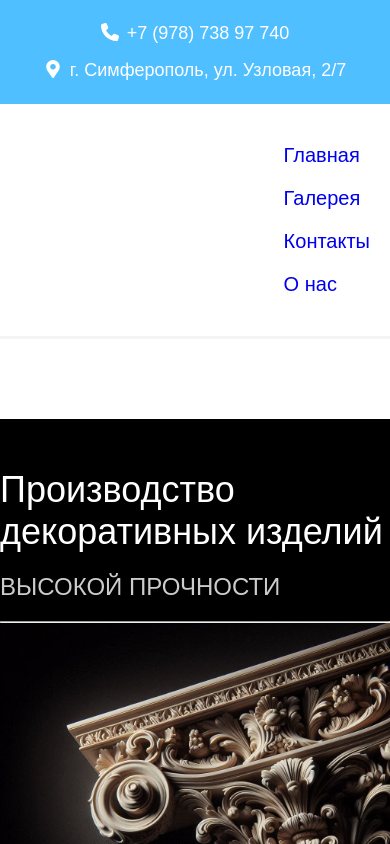
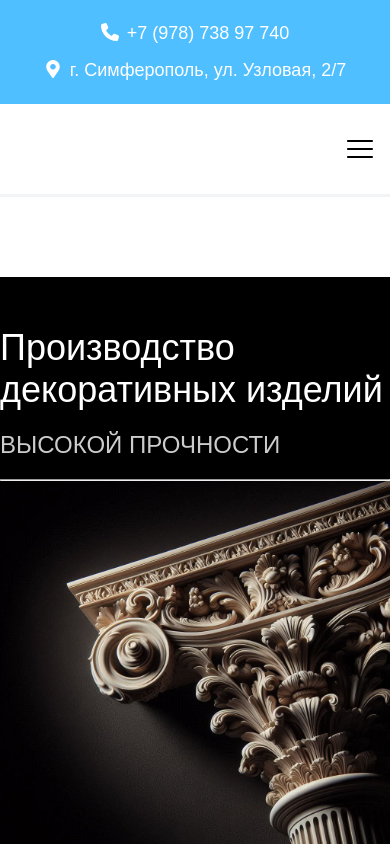
Before and after one commit to Steddyz/react-architect, a React (Vite) app: page / in a window 390 px wide. Shown: the top 844 px of the page. Built offline with nearby package versions, Linux system fonts and the light colour scheme; a web font is replaced by a local one.

Commit message:
add humberger

```diff
--- a/src/components/Header/Header.jsx
+++ b/src/components/Header/Header.jsx
@@ -1,10 +1,17 @@
-import React from "react";
+import React, { useState } from "react";
 
 import cl from "./Header.module.css";
 import logo from "../../images/logo.jpg";
+import { RxHamburgerMenu } from "react-icons/rx";
 import { Link } from "react-router-dom";
 
 export default function Header() {
+  const [isMenuOpen, setIsMenuOpen] = useState(false);
+
+  const toggleMenu = () => {
+    setIsMenuOpen(!isMenuOpen);
+  };
+
   return (
     <div className={cl.header}>
       <div className={cl.header__wrapper}>
@@ -13,7 +20,7 @@ export default function Header() {
           <p className={cl.title}>Architectural workshop</p>
         </div>
         <div className={cl.header__right}>
-          <nav className={cl.navigation}>
+          <nav className={`${cl.navigation} ${isMenuOpen ? cl.open : ""}`}>
             <Link to="/" className={cl.item}>
               Главная
             </Link>
@@ -27,6 +34,10 @@ export default function Header() {
               О нас
             </Link>
           </nav>
+
+          <div className={cl.burger} onClick={toggleMenu}>
+            <RxHamburgerMenu className={cl.burger__icon} />
+          </div>
         </div>
       </div>
     </div>
--- a/src/components/Header/Header.module.css
+++ b/src/components/Header/Header.module.css
@@ -47,6 +47,26 @@
   transition: all 0.1s ease-in;
 }
 
+.burger {
+  display: none;
+  cursor: pointer;
+  margin-right: 15px;
+}
+
+.burger span {
+  display: block;
+  width: 25px;
+  height: 3px;
+  margin: 5px;
+  background: black;
+}
+
+.burger__icon {
+  display: flex;
+  width: 30px;
+  height: 30px;
+}
+
 .item:hover {
   color: #6e6e6ecc;
 }
@@ -63,7 +83,24 @@
 
 @media (max-width: 768px) {
   .navigation {
+    display: none;
+  }
+
+  .navigation.open {
+    display: flex;
     flex-direction: column;
+    position: absolute;
+    background: white;
+
+    width: 200px;
+    left: 170px;
+    top: 180px;
+    border: 1px solid #000;
+    border-radius: 5px;
+  }
+
+  .burger {
+    display: block;
   }
 
   .item {
```
